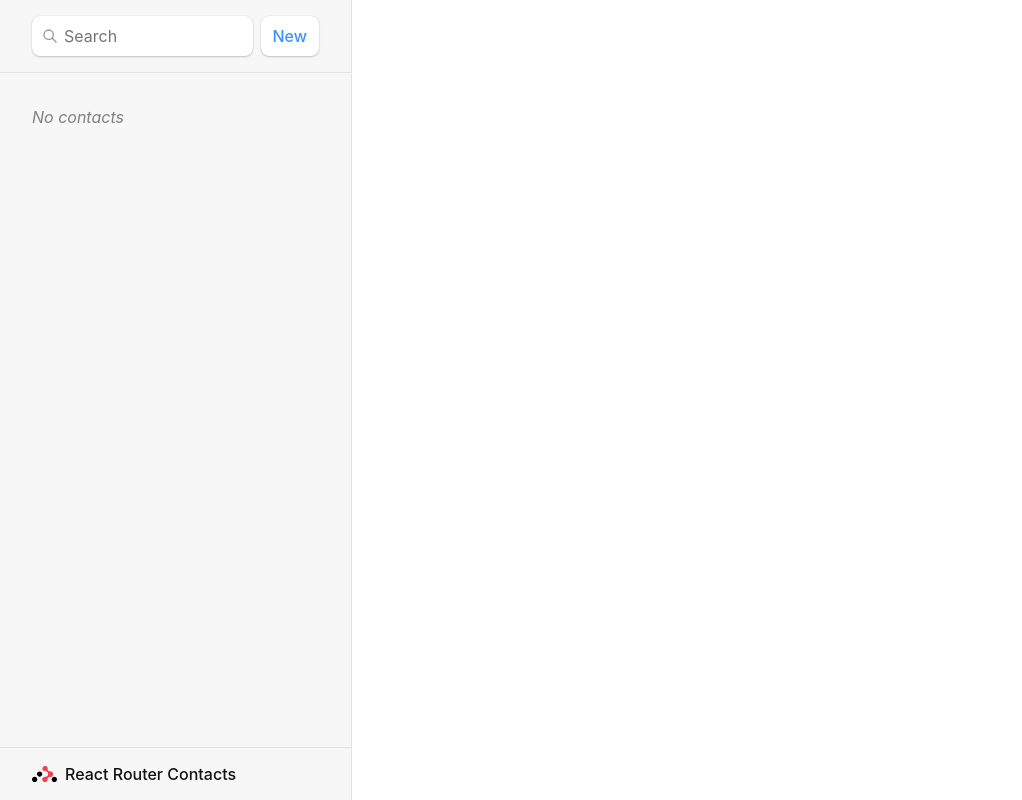
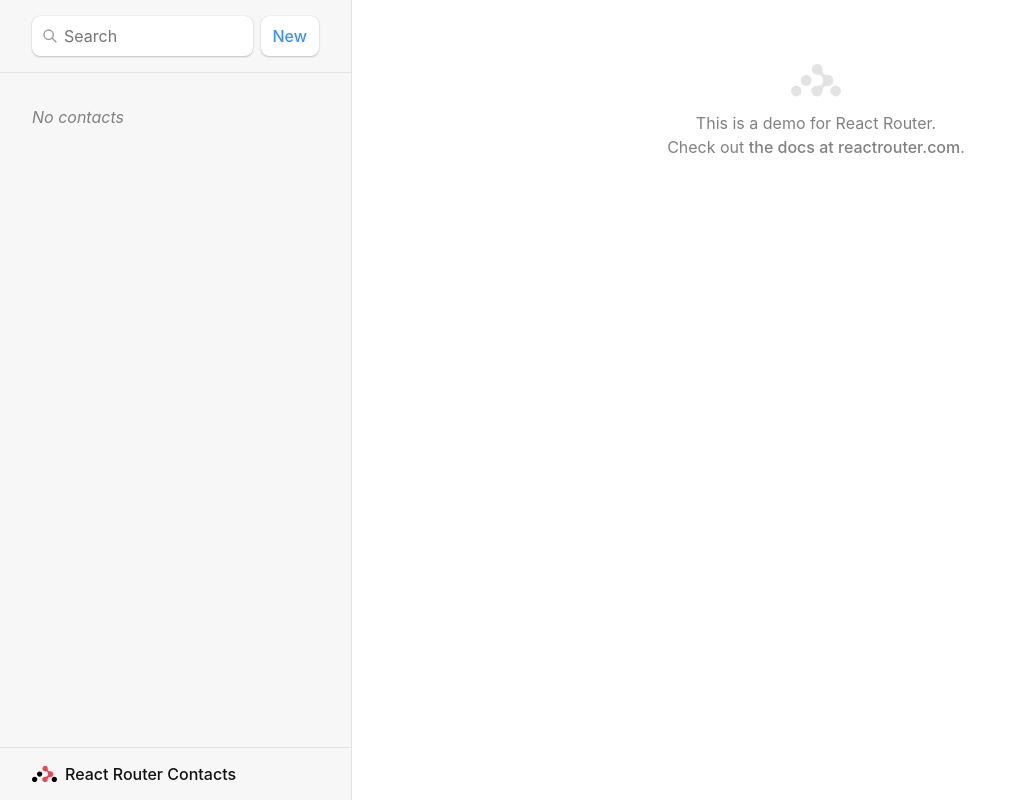
Before and after one commit to Storh/learn-react-router, a React (Vite) app: page / in a window 1280 px wide. Shown: the whole page, without its empty margins (0-1022 px from the left). Built offline with nearby package versions, Linux system fonts and the light colour scheme.

Commit message:
设置首页

```diff
--- a/src/main.jsx
+++ b/src/main.jsx
@@ -7,6 +7,7 @@
 } from "react-router-dom";
 import "./index.css";
 import Root, { loader as rootLoader, action as rootAction } from "./routes/root";
+import Index from "./routes/index";
 import ErrorPage from "./error-page";
 import Contact, { loader as contactLoader } from "./routes/contact";
 import EditContact, { action as editAction } from "./routes/edit";
@@ -23,6 +24,8 @@
     action: rootAction,
     // 如果我们想使用某个固定的页面布局，需要将内容以 children 的方式来配置
     children: [
+      // 添加当前路由没有进入子路由，处于父路由的时候，布局的 Outlet 应该显示什么内容，也就是设置一个首页的含义
+      { index: true, element: <Index /> },
       {
         path: "contacts/:contactId",
         element: <Contact />,
--- /dev/null
+++ b/src/routes/index.jsx
@@ -0,0 +1,13 @@
+export default function Index() {
+    return (
+        <p id="zero-state">
+            This is a demo for React Router.
+            <br />
+            Check out{" "}
+            <a href="https://reactrouter.com">
+                the docs at reactrouter.com
+            </a>
+            .
+        </p>
+    );
+}
```
